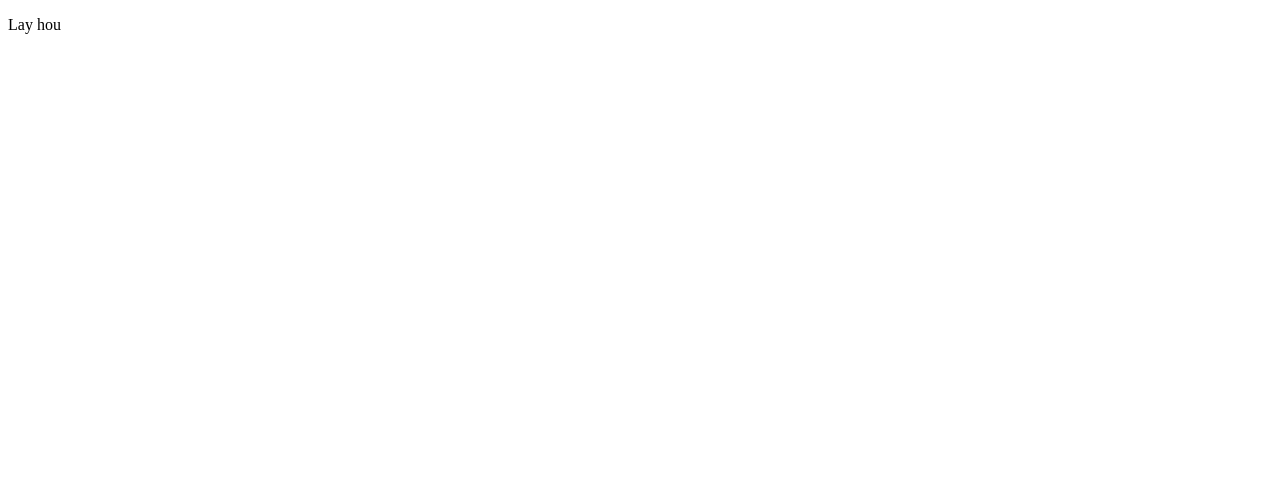
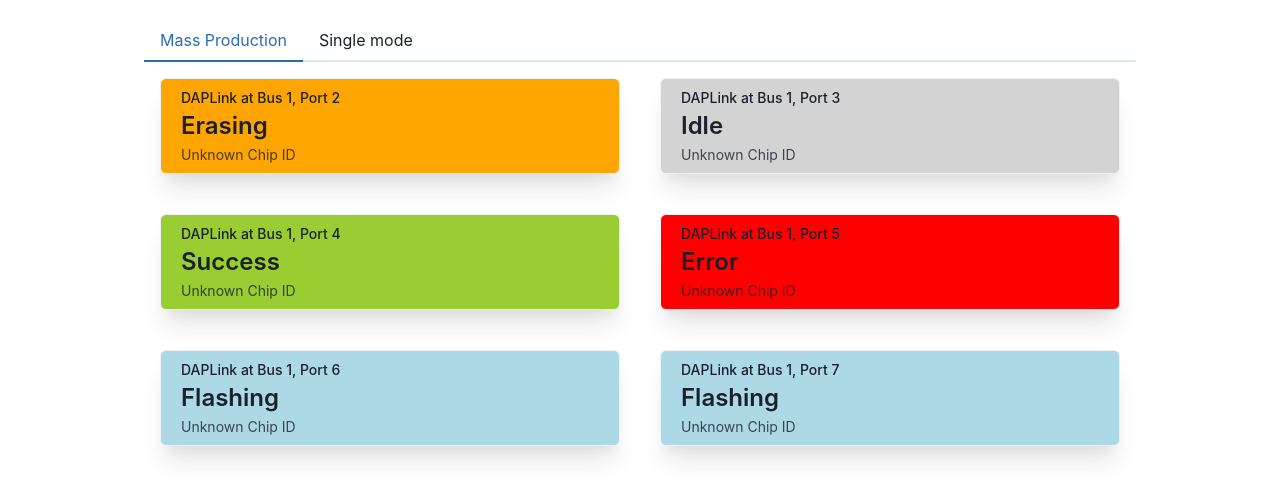
Before and after one commit to huming2207/plunger, a React app: page / in a window 1280 px wide. Shown: the top 500 px of the page. Built offline with nearby package versions, Linux system fonts and the light colour scheme.

Commit message:
Implement Mass production UI skeleton

```diff
--- /dev/null
+++ b/src/App.tsx
@@ -0,0 +1,34 @@
+import {
+  Button,
+  ChakraProvider,
+  Container,
+  SimpleGrid,
+  Tab,
+  TabList,
+  TabPanel,
+  TabPanels,
+  Tabs,
+} from '@chakra-ui/react';
+import React from 'react';
+import { MassProduction } from './pages/MassProduction';
+
+export const App = (): JSX.Element => {
+  return (
+    <ChakraProvider>
+      <Container marginTop="5" marginBottom="5" maxW="container.lg">
+        <Tabs>
+          <TabList>
+            <Tab>Mass Production</Tab>
+            <Tab>Single mode</Tab>
+          </TabList>
+          <TabPanels>
+            <TabPanel>
+              <MassProduction />
+            </TabPanel>
+            <TabPanel>doi2</TabPanel>
+          </TabPanels>
+        </Tabs>
+      </Container>
+    </ChakraProvider>
+  );
+};
--- /dev/null
+++ b/src/components/Probe.tsx
@@ -0,0 +1,59 @@
+import { Box } from '@chakra-ui/react';
+import { Stat, StatHelpText, StatLabel, StatNumber } from '@chakra-ui/stat';
+import * as CSS from 'csstype';
+import React from 'react';
+
+export enum ProbeType {
+  DAPLINK = 'DAPLink',
+  STLINK = 'ST-Link',
+}
+
+export enum ProbeState {
+  IDLE = 'Idle',
+  ERASING = 'Erasing',
+  FLASHING = 'Flashing',
+  SUCCESS = 'Success',
+  ERROR = 'Error',
+}
+
+export interface ProbeStatus {
+  busNumber: number;
+  portNumber: number;
+  type: ProbeType;
+  state: ProbeState;
+  targetChipId?: string;
+}
+
+export interface ProbeStateColor {
+  state: ProbeState;
+  color: CSS.Property.Color;
+}
+
+export const Probe = (status: ProbeStatus): JSX.Element => {
+  const stateColorLut: ProbeStateColor[] = [
+    { state: ProbeState.IDLE, color: 'lightgrey' },
+    { state: ProbeState.ERASING, color: 'orange' },
+    { state: ProbeState.FLASHING, color: 'lightblue' },
+    { state: ProbeState.SUCCESS, color: 'yellowgreen' },
+    { state: ProbeState.ERROR, color: 'red' },
+  ];
+
+  const color = stateColorLut.find((obj) => {
+    return obj.state === status.state;
+  });
+
+  console.log('Color', color);
+  console.log('State', status.state);
+
+  return (
+    <Box border="1px" boxShadow="xl" borderColor="gray.100" borderRadius="md" bg={color ? color.color : 'white'}>
+      <Stat marginLeft={5} marginTop={2}>
+        <StatLabel>{`${status.type} at Bus ${status.busNumber}, Port ${status.portNumber}`}</StatLabel>
+        <StatNumber>{status.state}</StatNumber>
+        <StatHelpText>
+          {status.targetChipId ? `Target Chip ID: ${status.targetChipId}` : 'Unknown Chip ID'}
+        </StatHelpText>
+      </Stat>
+    </Box>
+  );
+};
--- a/src/index.tsx
+++ b/src/index.tsx
@@ -1,9 +1,5 @@
 import React from 'react';
 import ReactDOM from 'react-dom';
+import { App } from './App';
 
-ReactDOM.render(
-  <>
-    <p>Lay hou</p>
-  </>,
-  document.getElementById('app'),
-);
+ReactDOM.render(<App />, document.getElementById('app'));
--- /dev/null
+++ b/src/pages/MassProduction.tsx
@@ -0,0 +1,23 @@
+import { SimpleGrid } from '@chakra-ui/layout';
+import React from 'react';
+import { Probe, ProbeState, ProbeType } from '../components/Probe';
+
+export const MassProduction = (): JSX.Element => {
+  return (
+    <>
+      <SimpleGrid columns={2} spacing={10}>
+        <Probe busNumber={1} portNumber={2} type={ProbeType.DAPLINK} state={ProbeState.ERASING} />
+
+        <Probe busNumber={1} portNumber={3} type={ProbeType.DAPLINK} state={ProbeState.IDLE} />
+
+        <Probe busNumber={1} portNumber={4} type={ProbeType.DAPLINK} state={ProbeState.SUCCESS} />
+
+        <Probe busNumber={1} portNumber={5} type={ProbeType.DAPLINK} state={ProbeState.ERROR} />
+
+        <Probe busNumber={1} portNumber={6} type={ProbeType.DAPLINK} state={ProbeState.FLASHING} />
+
+        <Probe busNumber={1} portNumber={7} type={ProbeType.DAPLINK} state={ProbeState.FLASHING} />
+      </SimpleGrid>
+    </>
+  );
+};
```
